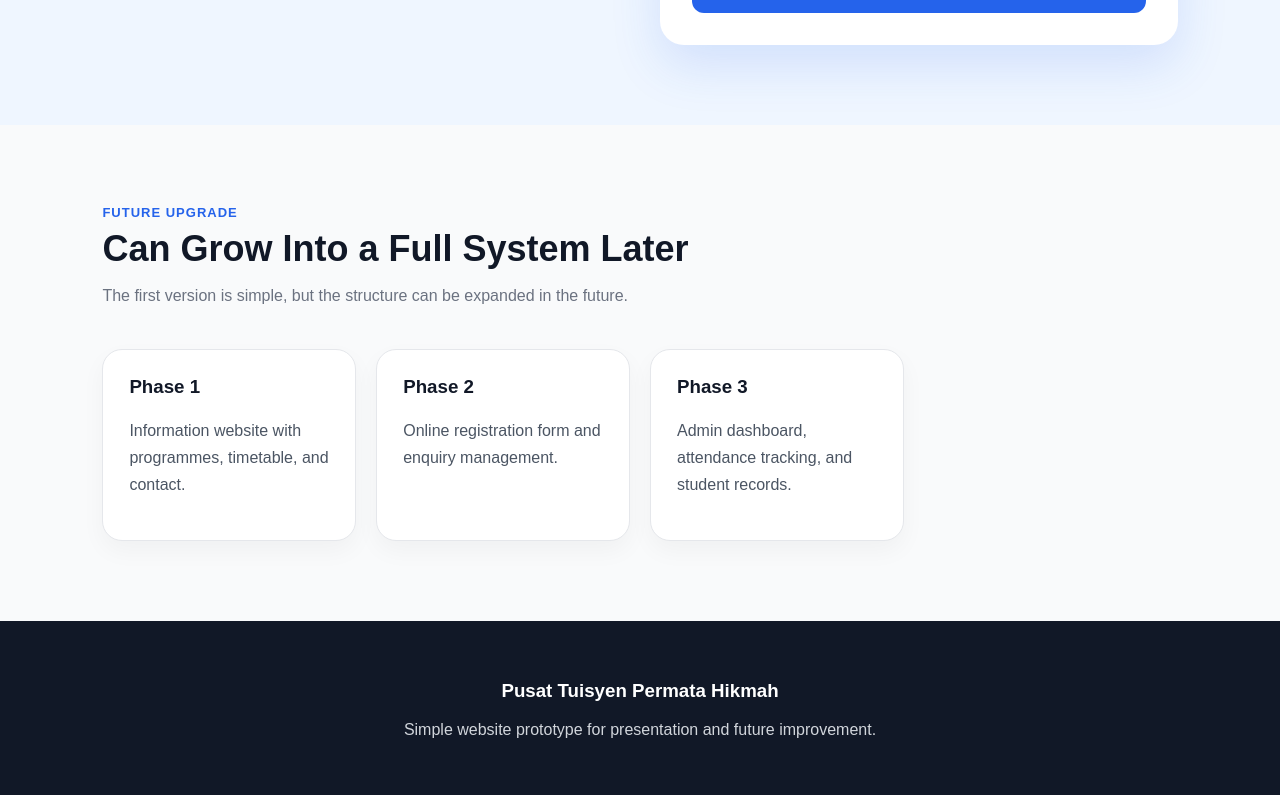
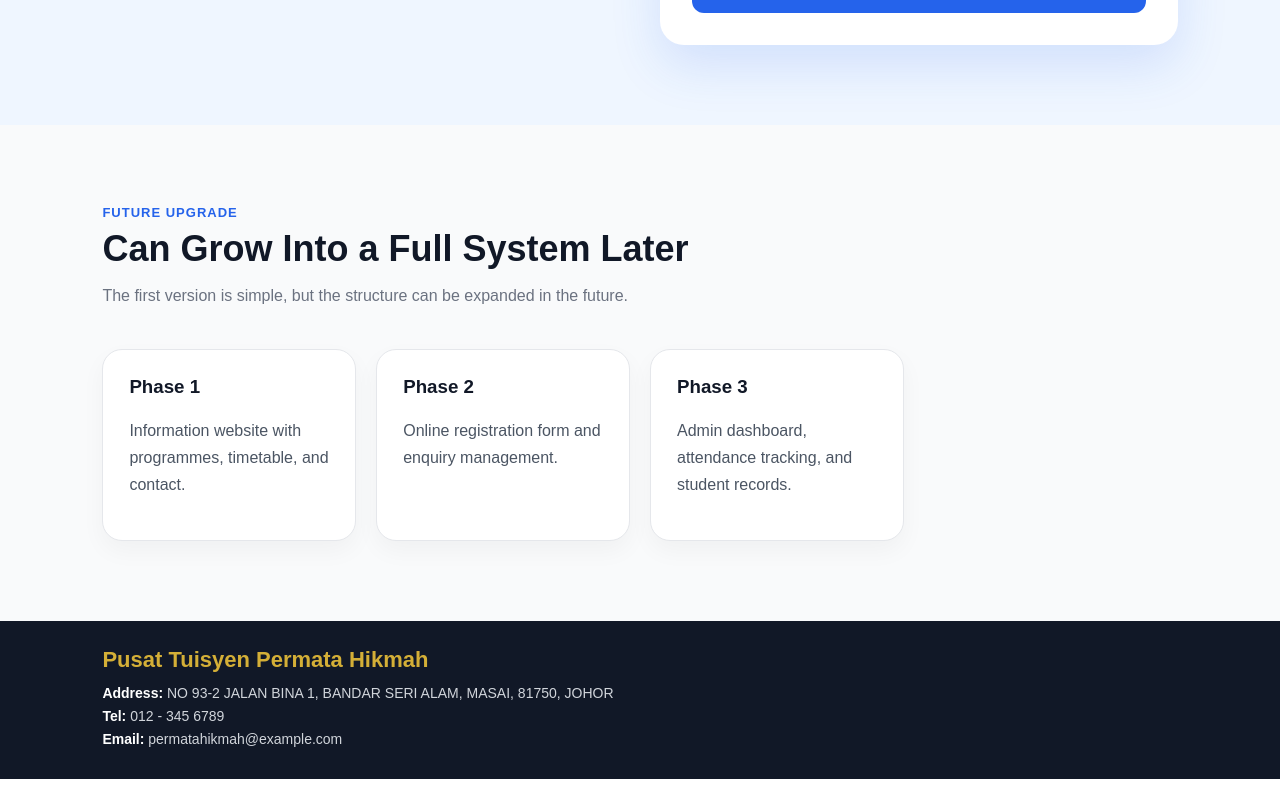
Before and after one commit to PikoChuu14/ptph-website, a React (Vite) app: page / in a window 1280 px wide. Shown: the part 3094-3889 px from the top of the page. Built offline with nearby package versions, Linux system fonts and the light colour scheme.

Commit message:
update footer

```diff
--- a/src/App.jsx
+++ b/src/App.jsx
@@ -377,9 +377,23 @@ function FuturePlan() {
 
 function Footer() {
   return (
-    <footer>
-      <h3>Pusat Tuisyen Permata Hikmah</h3>
-      <p>Simple website prototype for presentation and future improvement.</p>
+    <footer className="site-footer">
+      <div className="footer-content">
+        <h3>Pusat Tuisyen Permata Hikmah</h3>
+
+        <div className="footer-info">
+          <p>
+            <strong>Address:</strong> NO 93-2 JALAN BINA 1, BANDAR SERI ALAM,
+            MASAI, 81750, JOHOR
+          </p>
+          <p>
+            <strong>Tel:</strong> 012 - 345 6789
+          </p>
+          <p>
+            <strong>Email:</strong> permatahikmah@example.com
+          </p>
+        </div>
+      </div>
     </footer>
   );
 }
--- a/src/index.css
+++ b/src/index.css
@@ -560,3 +560,46 @@ footer p {
   margin: 0;
   color: #b08a3c; /* gold/brown tone matching the logo */
 }
+
+.site-footer {
+  padding: 26px 8%;
+  background: #111827;
+  color: white;
+  text-align: left;
+}
+
+.footer-content {
+  max-width: 720px;
+}
+
+.site-footer h3 {
+  margin: 0 0 10px;
+  font-size: 22px;
+  line-height: 1.2;
+  color: #d4af37;
+}
+
+.footer-info p {
+  margin: 4px 0;
+  color: #d1d5db;
+  line-height: 1.35;
+  font-size: 14px;
+}
+
+.footer-info strong {
+  color: white;
+}
+
+@media (max-width: 600px) {
+  .site-footer {
+    padding: 22px 6%;
+  }
+
+  .site-footer h3 {
+    font-size: 19px;
+  }
+
+  .footer-info p {
+    font-size: 13px;
+  }
+}
```
